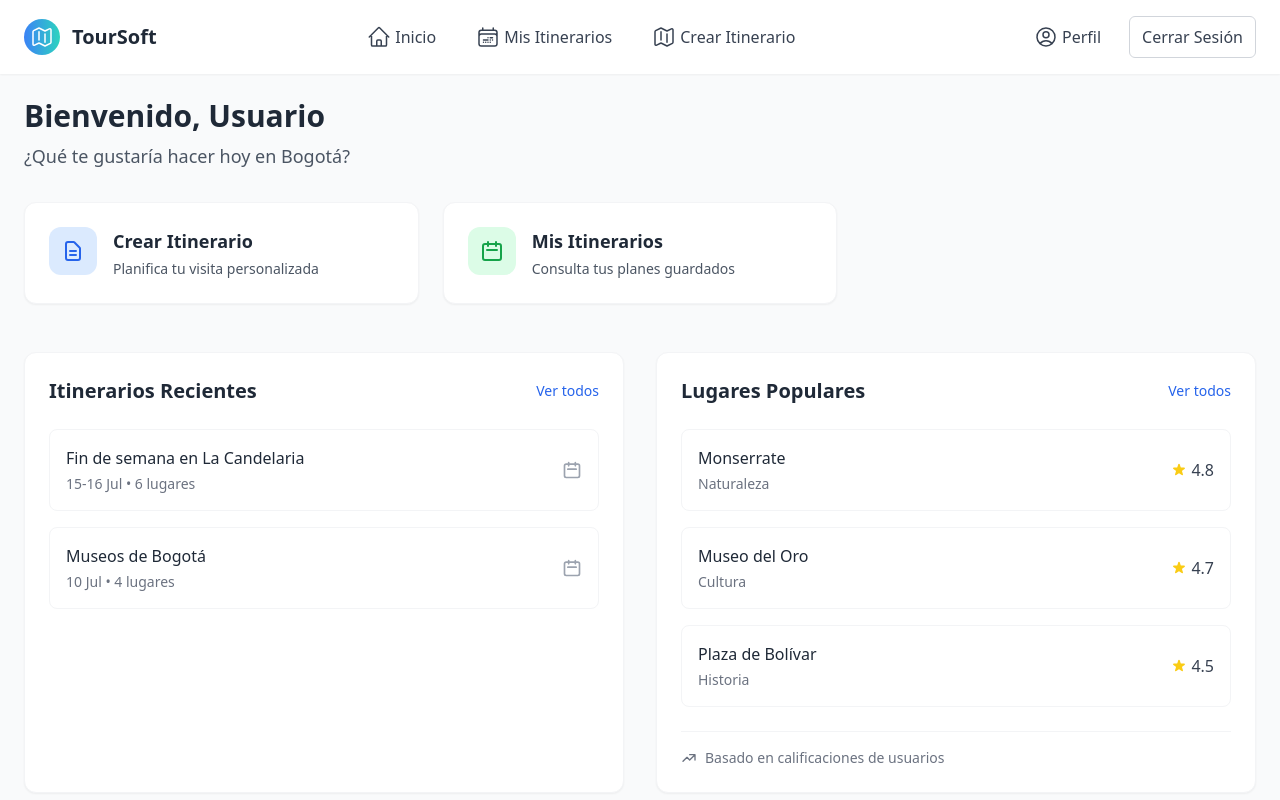
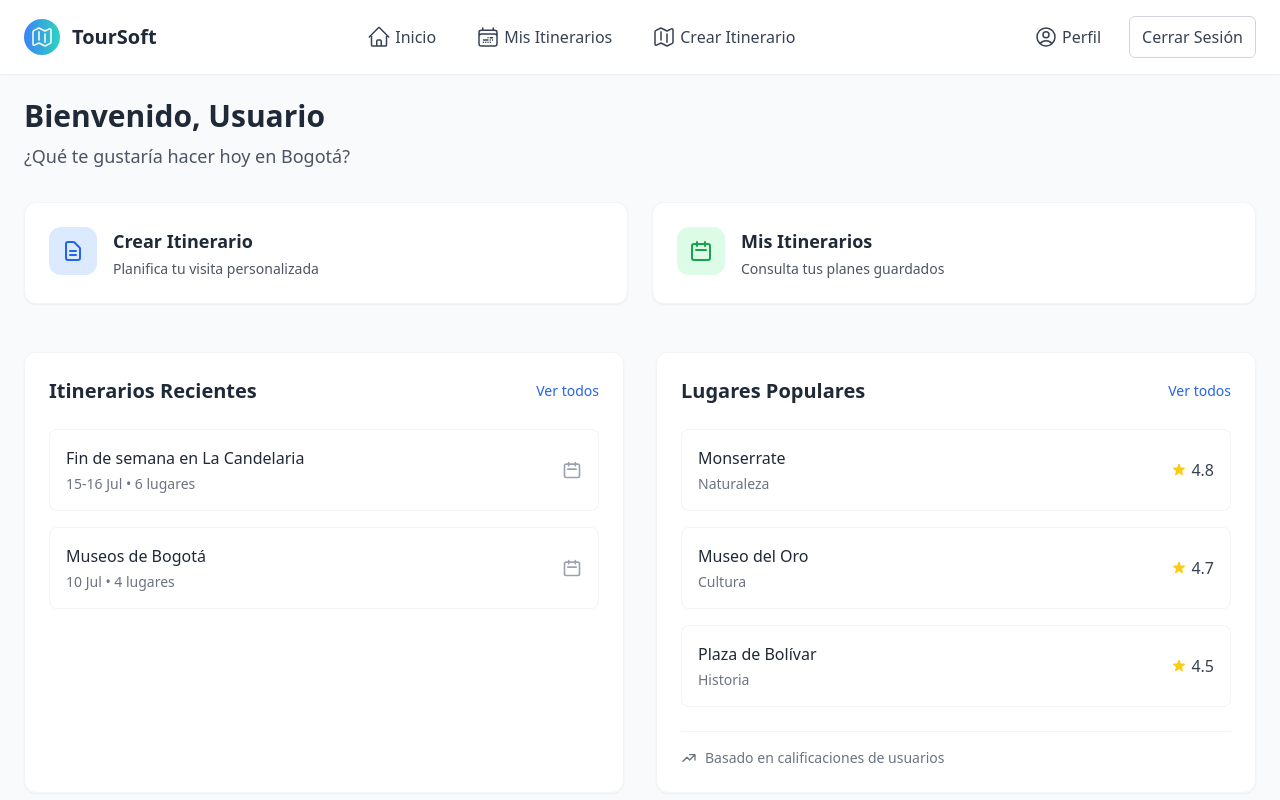
Before and after one commit to Erick141230/proyect, a Nuxt app: page / in a window 1280 px wide. Shown: the top 800 px of the page. Built offline with nearby package versions, Linux system fonts and the light colour scheme.

Commit message:
arreglos en navbar y nuevas paginas

```diff
--- a/components/navbar.vue
+++ b/components/navbar.vue
@@ -82,7 +82,7 @@
           </NuxtLink>
 
           <NuxtLink
-            to="/"
+            to="/pages/misitinerarios"
             class="flex items-center space-x-1 px-3 py-1.5 rounded-md text-gray-700 bg-white hover:text-white hover:bg-gradient-to-r hover:from-blue-500 hover:to-teal-400 transition"
           >
             <svg
@@ -103,7 +103,7 @@
           </NuxtLink>
 
           <NuxtLink
-            to="/"
+            to="/pages/crearitinerario"
             class="flex items-center space-x-1 px-3 py-1.5 rounded-md text-gray-700 bg-white hover:text-white hover:bg-gradient-to-r hover:from-blue-500 hover:to-teal-400 transition"
           >
             <svg
--- /dev/null
+++ b/pages/crearitinerario.vue
@@ -0,0 +1,3 @@
+<template>
+
+</template>
--- a/pages/index.vue
+++ b/pages/index.vue
@@ -12,7 +12,7 @@
       </div>
 
       <!-- Cards principales -->
-      <div class="grid grid-cols-1 md:grid-cols-3 gap-6 mb-12">
+      <div class="grid grid-cols-1 md:grid-cols-2 gap-6 mb-12">
         <!-- Crear Itinerario -->
         <div
           class="bg-white rounded-xl p-6 shadow-sm border border-gray-100 hover:shadow-md transition-shadow cursor-pointer"
--- /dev/null
+++ b/pages/misitinerarios.vue
@@ -0,0 +1,3 @@
+<template>
+
+</template>
```
